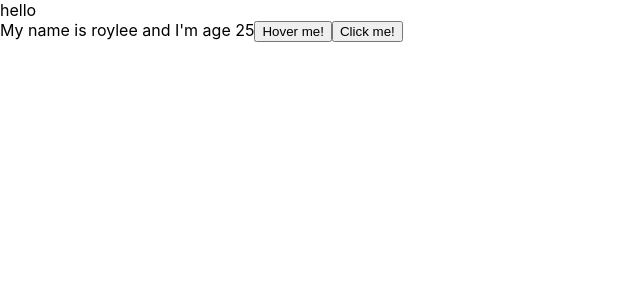
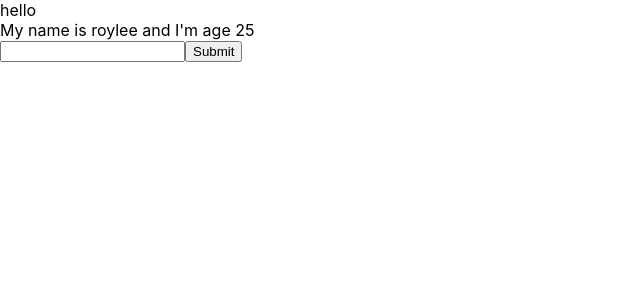
Before and after one commit to roymhung/Quizlet-web, a React (Create React App) app: page / in a window 1280 px wide. Shown: the top 300 px of the page, without its empty margins (0-640 px from the left). Built offline with nearby package versions, Linux system fonts and the light colour scheme.

Commit message:
Form in React

```diff
--- a/src/components/MyComponent.js
+++ b/src/components/MyComponent.js
@@ -18,25 +18,34 @@
       name: "roy",
       age: Math.floor(Math.random() * 100 + 1),
     });
-
-  }
+  };
 
   handleOnMoverOver(event) {
     // console.log(event.pageX);
   }
+
+  handleOnChangeInput = (event) => {
+    this.setState({
+      name: event.target.value,
+    });
+  };
+
+  handleOnSubmit = (event) => {
+    event.preventDefault();
+    console.log(this.state)
+  };
   // jsx
   render() {
     return (
       <div>
         My name is {this.state.name} and I'm age {this.state.age}
-        <button onMouseOver={this.handleOnMoverOver}>Hover me!</button>
-        <button
-          onClick={(event) => {
-            this.handleClick(event);
-          }}
-        >
-          Click me!
-        </button>
+        <form onSubmit={(event) => this.handleOnSubmit(event)}>
+          <input
+            type="text"
+            onChange={(event) => this.handleOnChangeInput(event)}
+          />
+          <button>Submit</button>
+        </form>
       </div>
     );
   }
```
